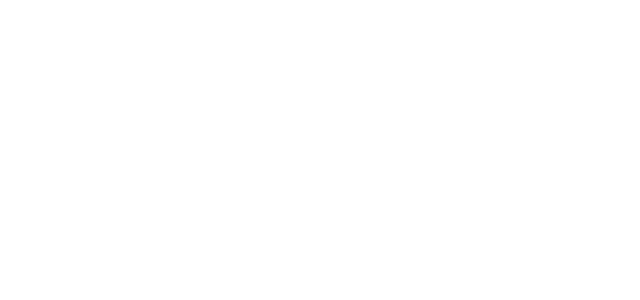
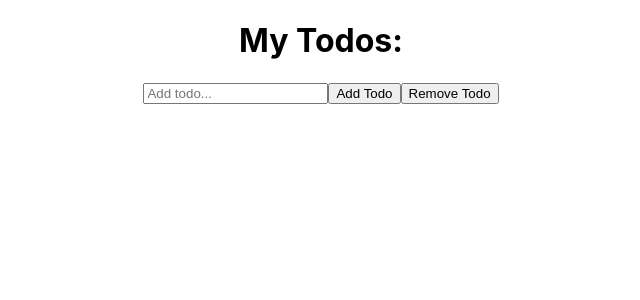
Before and after one commit to ionogor/step-react-lps1923, a React (Create React App) app: page / in a window 1280 px wide. Shown: the top 300 px of the page, without its empty margins (319-959 px from the left). Built offline with nearby package versions, Linux system fonts and the light colour scheme.

Commit message:
Todo App MVP

```diff
--- a/src/App.js
+++ b/src/App.js
@@ -1,5 +1,89 @@
-function App() {
-  return <div className="App"></div>;
+import { Component } from "react";
+import ClassComponent from "./components/ClassComponent";
+
+class App extends Component {
+  state = {
+    todos: [],
+    inputVal: "",
+  };
+
+  // const [todos, setTodos]= useState([ {test:"", id: Date.now(), completed:false} ])
+
+  handleInputChange = (event) => {
+    this.setState({ inputVal: event.target.value });
+  };
+
+  addNewTodo = () => {
+    this.setState({
+      todos: [
+        ...this.state.todos,
+        {
+          text: this.state.inputVal,
+          id: Date.now(),
+          completed: false,
+        },
+      ],
+    });
+
+    this.setState({ inputVal: "" });
+  };
+
+  markComleted = (id) => {
+    const updatedTodos = this.state.todos.map((el) => {
+      if (el.id === id) {
+        return {
+          ...el,
+          completed: !el.completed,
+        };
+      }
+      return el;
+    });
+
+    this.setState({ todos: updatedTodos });
+  };
+
+  removeTodo = () => {
+    const filteredTodos = this.state.todos.filter((el) => {
+      return el.completed === false;
+    });
+
+    this.setState({ todos: filteredTodos });
+  };
+
+  render() {
+    console.log("input:", this.state.inputVal);
+    console.log("todos: ", this.state.todos);
+    return (
+      <div className="App">
+        {/* <ClassComponent /> */}
+        <h1> My Todos:</h1>
+
+        <form onSubmit={(event) => event.preventDefault()}>
+          <input
+            type="text"
+            placeholder="Add todo..."
+            value={this.state.inputVal}
+            onChange={this.handleInputChange}
+          />
+          <button onClick={this.addNewTodo}>Add Todo</button>
+          <button onClick={this.removeTodo}>Remove Todo</button>
+        </form>
+
+        {this.state.todos.map((todo) => {
+          return (
+            <div key={todo.id}>
+              <input
+                type="checkbox"
+                checked={todo.completed}
+                onChange={() => this.markComleted(todo.id)}
+              />
+              {todo.text}
+            </div>
+          );
+        })}
+      </div>
+    );
+  }
 }
 
 export default App;
--- /dev/null
+++ b/src/components/ClassComponent.js
@@ -0,0 +1,43 @@
+import React from "react";
+import { Component } from "react";
+
+class ClassComponent extends Component {
+  state = {
+    message: "",
+    counter: 0,
+  };
+
+  /**
+   * useEffect(()=>{}) -> componentDidMount(){}
+   * useEffect(()=>{}, [dep]) -> componentDidUpdate(){}
+   * useEffect(()=>{  return fn }, [dep]) -> componentWillUnmount(){}
+   *
+   */
+
+  increment = () => {
+    this.setState({ counter: this.state.counter + 1 });
+  };
+
+  decrement = () => {
+    this.setState({ counter: this.state.counter - 1 });
+  };
+
+  render() {
+    // console.log("this.state.counter", this.state.counter);
+    return (
+      <div>
+        <h1>{this.state.message}</h1>
+        <button onClick={() => this.setState({ message: "Hello World!!" })}>
+          Say Hi!
+        </button>
+        <div>{this.state.counter}</div>
+        <div>
+          <button onClick={this.increment}>+</button>
+          <button onClick={this.decrement}>-</button>
+        </div>
+      </div>
+    );
+  }
+}
+
+export default ClassComponent;
--- a/src/index.css
+++ b/src/index.css
@@ -1,13 +1,17 @@
 body {
   margin: 0;
-  font-family: -apple-system, BlinkMacSystemFont, 'Segoe UI', 'Roboto', 'Oxygen',
-    'Ubuntu', 'Cantarell', 'Fira Sans', 'Droid Sans', 'Helvetica Neue',
+  font-family: -apple-system, BlinkMacSystemFont, "Segoe UI", "Roboto", "Oxygen",
+    "Ubuntu", "Cantarell", "Fira Sans", "Droid Sans", "Helvetica Neue",
     sans-serif;
   -webkit-font-smoothing: antialiased;
   -moz-osx-font-smoothing: grayscale;
 }
 
 code {
-  font-family: source-code-pro, Menlo, Monaco, Consolas, 'Courier New',
+  font-family: source-code-pro, Menlo, Monaco, Consolas, "Courier New",
     monospace;
 }
+
+.App {
+  text-align: center;
+}
```
Also changed, not shown: src/components/Todo.js (added), src/components/TodoForm.js (added), src/components/TodoList.js (added).
